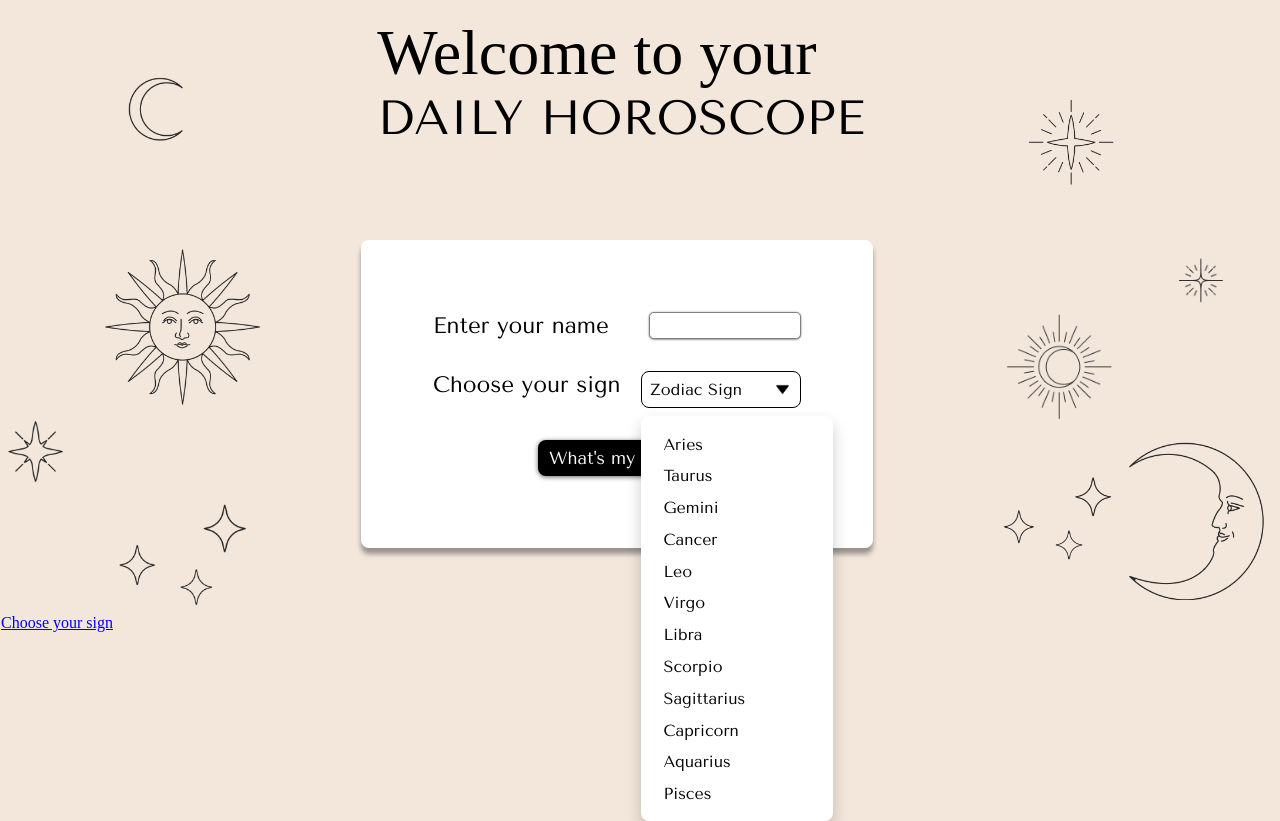
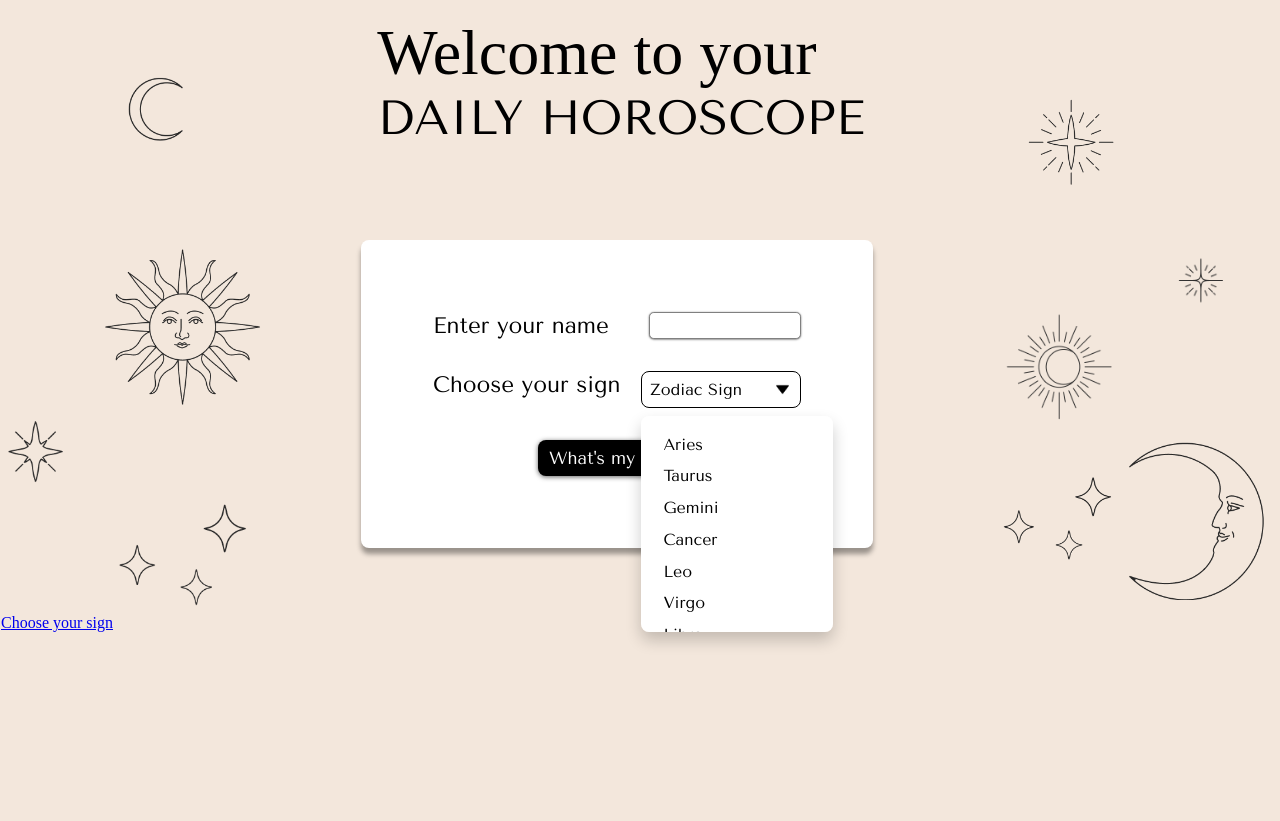
Before and after one commit to ReactFED22G-LMNJ/Horoskop, a React (Vite) app: page / in a window 1280 px wide. Both pictures are taken after a click on the button "Zodiac Sign". After the commit the page ends 800 px from the top, so only its background shows below. Built offline with nearby package versions, Linux system fonts and the light colour scheme; a web font is replaced by a local one.

Commit message:
added scrollbar for drop down menu

```diff
--- a/src/components/DropDown.tsx
+++ b/src/components/DropDown.tsx
@@ -27,6 +27,13 @@ const ZodiacDropdown: React.FC<Props> = ({ label }) => {
     return () => window.removeEventListener('click', handleClickOutsideDropdown);
   }, []);
 
+  const handleScrollDown = () => {
+    const dropdownContent = dropdownRef.current?.querySelector('.dropdown-content');
+    if (dropdownContent) {
+      dropdownContent.scrollTop += 50;
+    }
+  };
+
   const zodiacs = [
     'Aries',
     'Taurus',
@@ -46,9 +53,9 @@ const ZodiacDropdown: React.FC<Props> = ({ label }) => {
     <Dropdown ref={dropdownRef}>
       <DropdownButton onClick={() => setShowDropdown(!showDropdown)}>
         {selectedZodiac || label }
-      <TriangleArrowIcon src={TriangleArrow} alt="arrow down icon" />
+        <TriangleArrowIcon src={TriangleArrow} alt="arrow down icon" />
       </DropdownButton>
-      <DropdownContent show={showDropdown}>
+      <DropdownContent show={showDropdown} onClick={handleScrollDown}>
         {zodiacs.map((zodiac: string) => (
           <ZodiacSign key={zodiac} onClick={() => handleZodiacSelect(zodiac)}>
             {zodiac}
@@ -99,6 +106,9 @@ const DropdownContent = styled.div`
   font-family: 'Tenor Sans', sans-serif;
   border-radius: 0.5rem;
   font-size: 1rem;
+  max-height: 12rem;
+  overflow: auto;
+  scroll-behavior: smooth;
 `;
 
 const ZodiacSign = styled.div`
```
